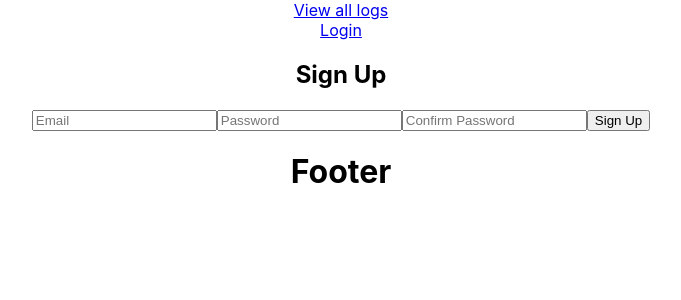
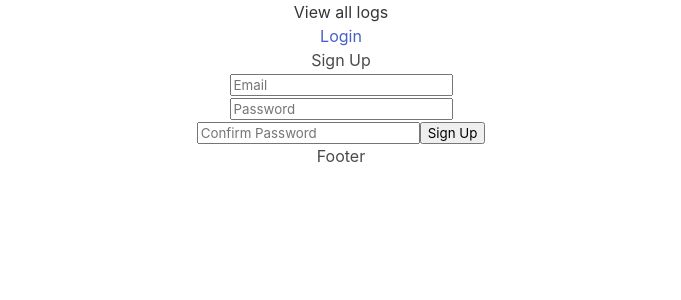
Before and after one commit to CamSkiTheDev/Safe-Exchange, a React (Create React App) app: page /signup in a window 1280 px wide. Shown: the top 300 px of the page, without its empty margins (299-980 px from the left). Built offline with nearby package versions, Linux system fonts and the light colour scheme; no server answers.

Commit message:
adds bulma css

```diff
--- a/package.json
+++ b/package.json
@@ -6,6 +6,7 @@
     "@testing-library/jest-dom": "^5.12.0",
     "@testing-library/react": "^11.2.7",
     "@testing-library/user-event": "^12.8.3",
+    "bulma": "^0.9.2",
     "firebase": "^8.6.2",
     "react": "^17.0.2",
     "react-dom": "^17.0.2",
--- a/public/index.html
+++ b/public/index.html
@@ -9,6 +9,10 @@
       name="description"
       content="Web site created using create-react-app"
     />
+    <script
+      src="https://kit.fontawesome.com/e6ef16a460.js"
+      crossorigin="anonymous"
+    ></script>
     <link rel="apple-touch-icon" href="%PUBLIC_URL%/logo192.png" />
     <!--
       manifest.json provides metadata used when your web app is installed on a
--- a/src/App.css
+++ b/src/App.css
@@ -28,6 +28,11 @@
   color: #61dafb;
 }
 
+.form {
+  margin: 0 auto;
+  max-width: 300px;
+}
+
 @keyframes App-logo-spin {
   from {
     transform: rotate(0deg);
```
Also changed, not shown: src/App.js (+2 -5 lines).
